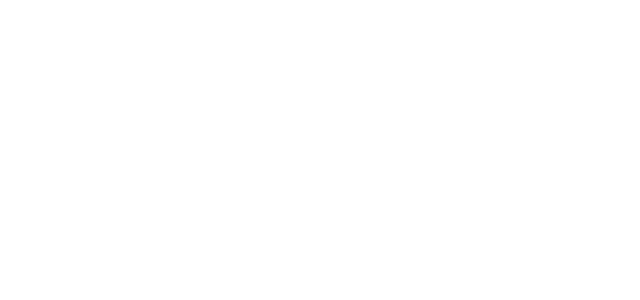
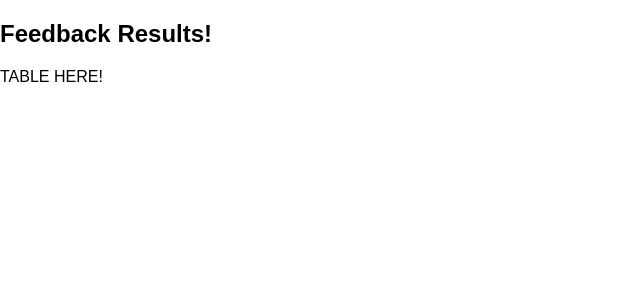
Before and after one commit to jkkelley/weekend-redux-feedback-loop, a React (Create React App) app: page /#/admin in a window 1280 px wide. Shown: the top 300 px of the page, without its empty margins (0-640 px from the left). Built offline with nearby package versions, Linux system fonts and the light colour scheme.

Commit message:
new component, AdminONLY, setup stage

```diff
--- /dev/null
+++ b/src/components/AdminONLY/AdminONLY.jsx
@@ -0,0 +1,18 @@
+import axios from "axios";
+import { useEffect } from "react";
+
+function AdminOnly() {
+    // need an axios GET promise
+    // need a axios DELETE promise
+    // display GET to table
+  return (
+    <>
+      <h2>Feedback Results!</h2>
+      <div className="feedback-results-table-container">
+        <p>TABLE HERE!</p>
+      </div>
+    </>
+  );
+}
+
+export default AdminOnly;
--- a/src/components/App/App.jsx
+++ b/src/components/App/App.jsx
@@ -4,11 +4,12 @@
 // ⬇ What we need to import
 import { Route, HashRouter as Router } from "react-router-dom";
 
+import AdminOnly from "../AdminONLY/AdminONLY";
 import Comments from "../Comments/Comments";
 import Feeling from "../Feeling/Feeling";
 import Header from "../Header/Header";
 import ReviewFeedBack from "../ReviewFeedBack/ReviewFeedBack";
-import Success from "../Success/Success"
+import Success from "../Success/Success";
 import Support from "../Support/Support";
 import Understanding from "../Understanding/Understanding";
 
@@ -37,6 +38,10 @@
       <Route path="/success">
         <Success />
       </Route>
+
+      <Route path="/admin">
+        <AdminOnly />
+      </Route>
     </Router>
   );
 }
```
